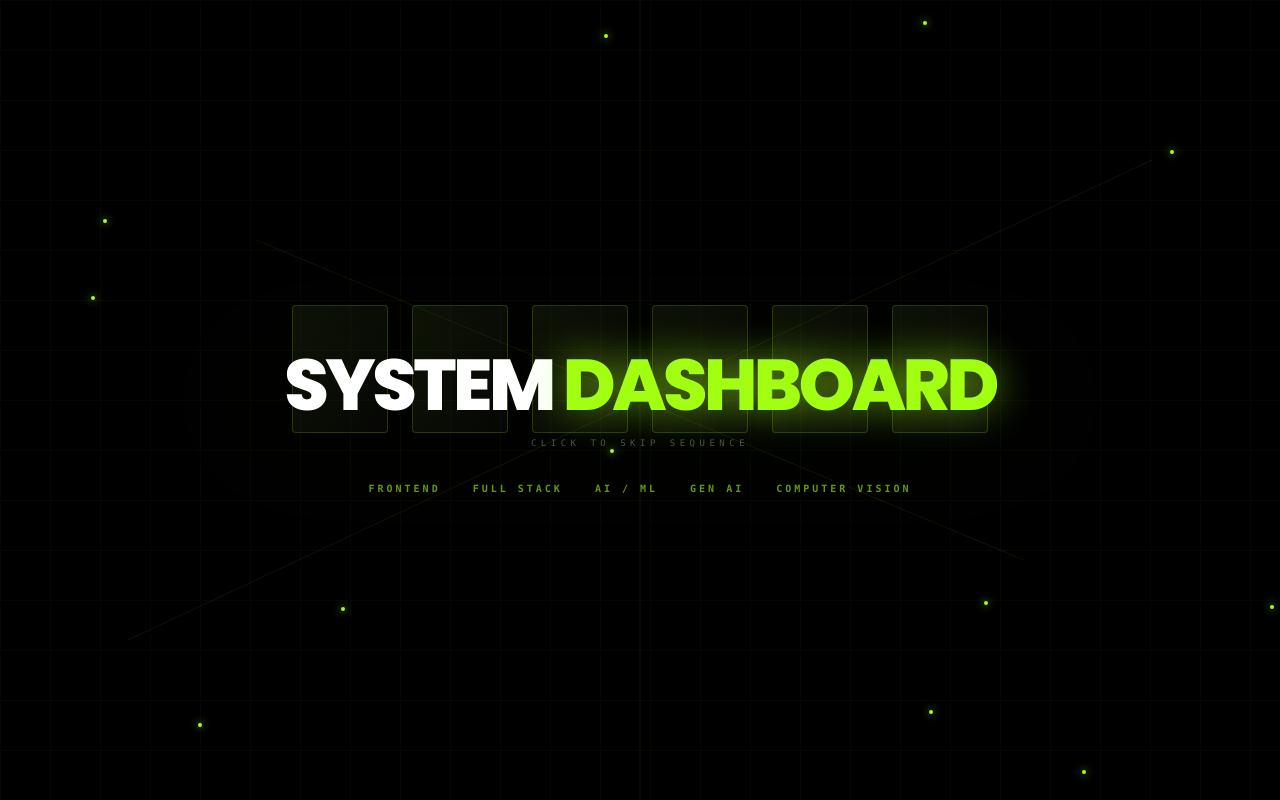
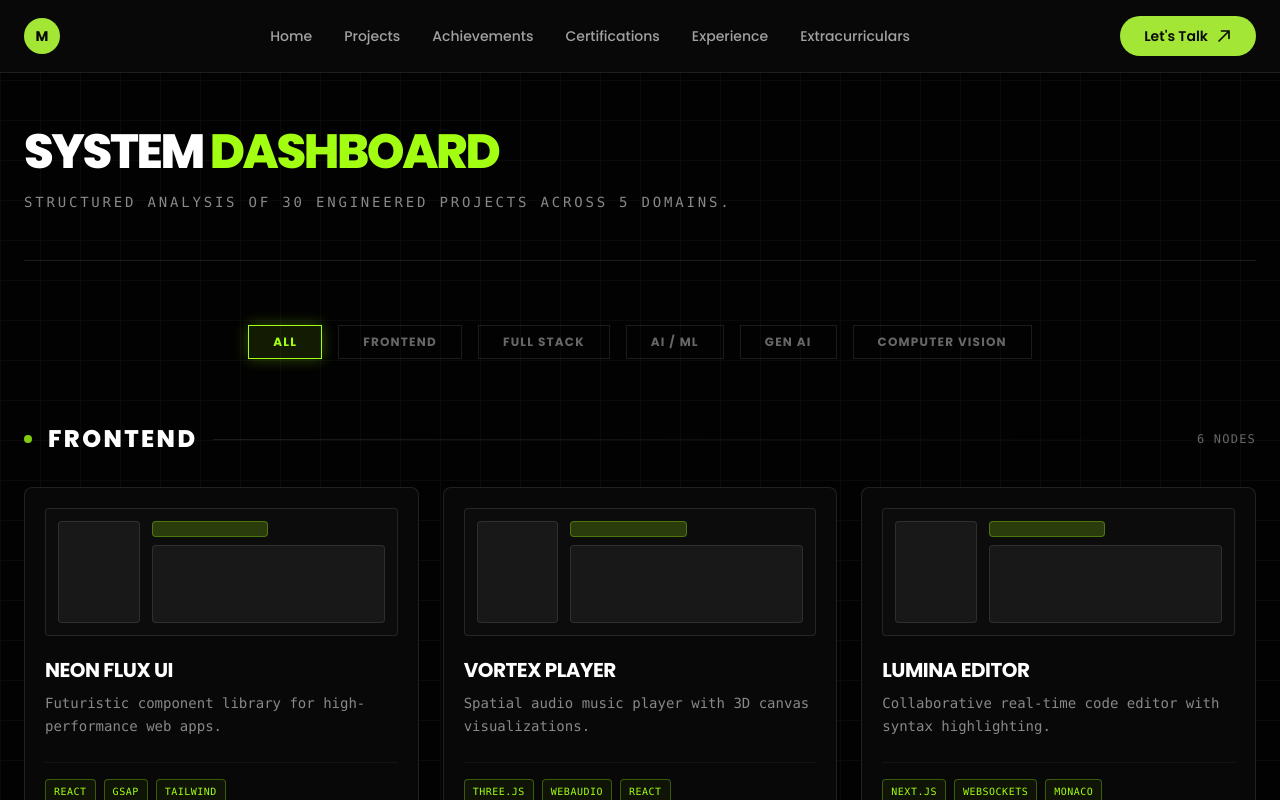
Before and after one commit to madhumithadasarathy/madhumitha_portfolio, a React (Vite) app: page /projects in a window 1280 px wide. Shown: the top 800 px of the page. Built offline with nearby package versions, Linux system fonts and the light colour scheme.

Commit message:
feat: implement premium material reveal intro animation

```diff
--- a/src/components/Intro.jsx
+++ b/src/components/Intro.jsx
@@ -1,177 +1,102 @@
-import React, { useEffect, useRef } from 'react';
-import anime from 'animejs/lib/anime.js';
+import React, { useEffect, useState } from 'react';
 
-const Intro = ({ onComplete }) => {
-  const containerRef = useRef(null);
-  const dotsRef = useRef([]);
-  const linesRef = useRef([]);
-  const modulesRef = useRef([]);
-  const categoriesRef = useRef([]);
-  const titleRef = useRef(null);
+const MaterialReveal = ({ onComplete }) => {
+  const [phase, setPhase] = useState(0);
 
-  const categories = [
-    "FRONTEND", "FULL STACK", "AI / ML", "GEN AI", "COMPUTER VISION"
+  useEffect(() => {
+    // Reveal Sequence:
+    // 0s: Base glass surface
+    // 0.5s: First light sweep & mask start
+    // 2.0s: Second fast sweep & lock-in
+    // 2.8s: Complete
+
+    const timers = [
+      setTimeout(() => setPhase(1), 100),
+      setTimeout(() => setPhase(2), 500),
+      setTimeout(() => setPhase(3), 2000),
+      setTimeout(() => setPhase(4), 2800),
+      setTimeout(() => onComplete(), 3500)
     ];
 
-  useEffect(() => {
-    // 1. Scene setup: Create dots at random positions
-    const timeline = anime.timeline({
-      easing: 'easeOutExpo',
-      duration: 1000,
-      complete: () => {
-        // Handle auto-transition if needed, or wait for user skip
-        setTimeout(onComplete, 500);
-      }
-    });
-
-    // Scene 1: SIGNAL IGNITION
-    timeline.add({
-      targets: '.signal-dot',
-      opacity: [0, 1],
-      scale: [0, 1],
-      delay: anime.stagger(50),
-      duration: 800
-    });
-
-    // Scene 2: CONNECTION LINES
-    timeline.add({
-      targets: '.signal-line',
-      strokeDashoffset: [anime.setDashoffset, 0],
-      opacity: [0, 0.4],
-      duration: 1000,
-      easing: 'easeInOutSine'
-    }, '-=400');
-
-    // Scene 3: PATH FLOW (Moving dots)
-    timeline.add({
-      targets: '.path-dot',
-      translateX: [0, 200],
-      opacity: [0, 1, 0],
-      duration: 1500,
-      loop: 2,
-      easing: 'linear'
-    }, '-=800');
-
-    // Scene 4: MODULE SNAP-IN
-    timeline.add({
-      targets: '.module-box',
-      translateY: [500, 0],
-      translateX: (el, i) => [(i % 2 === 0 ? -200 : 200), 0],
-      opacity: [0, 1],
-      scale: [0.5, 1],
-      rotate: [15, 0],
-      delay: anime.stagger(100),
-      duration: 1200,
-      easing: 'easeOutExpo'
-    }, '-=1000');
-
-    // Scene 5: CATEGORY TEXT
-    timeline.add({
-      targets: '.category-text',
-      opacity: [0, 1],
-      translateY: [20, 0],
-      delay: anime.stagger(150),
-      duration: 800,
-      easing: 'easeOutQuad'
-    }, '-=600');
-
-    // Scene 6: TITLE REVEAL
-    timeline.add({
-      targets: '.title-container',
-      scale: [0.9, 1],
-      opacity: [0, 1],
-      duration: 1200,
-      easing: 'easeOutElastic(1, .8)'
-    }, '-=400');
-
-    // Extra pulse for title
-    timeline.add({
-      targets: '.title-glow',
-      opacity: [0, 0.5, 0],
-      scale: [1, 1.2],
-      duration: 2000,
-      loop: true
-    }, '-=200');
-
-    return () => timeline.pause();
+    return () => timers.forEach(t => clearTimeout(t));
   }, [onComplete]);
 
-  const handleSkip = () => {
-    onComplete();
-  };
+  return (
+    <div className={`fixed inset-0 z-[100] bg-black flex items-center justify-center transition-opacity duration-700 ${phase >= 4 ? 'opacity-0' : 'opacity-100'}`}>
 
-  return (
+      {/* Step 1: Base Surface (The "Glass" layer) */}
+      <div className={`absolute inset-0 z-20 bg-black/40 backdrop-blur-2xl transition-opacity duration-1000 ${phase >= 2 ? 'opacity-0' : 'opacity-100'}`}>
+         {/* Subtle Reflection Line */}
+         <div className="absolute top-0 left-[-100%] w-[200%] h-full bg-gradient-to-r from-transparent via-white/[0.03] to-transparent rotate-45 transform-gpu pointer-events-none" />
+      </div>
+
+      {/* Step 2: Light Sweep Layer */}
       <div
-      ref={containerRef}
-      className="fixed inset-0 z-[100] bg-black overflow-hidden flex flex-col items-center justify-center cursor-pointer"
-      onClick={handleSkip}
-    >
-      {/* Scene 1, 2, 3: Signal Layer */}
-      <svg className="absolute inset-0 w-full h-full pointer-events-none opacity-20">
-        <defs>
-          <linearGradient id="lineGrad" x1="0%" y1="0%" x2="100%" y2="0%">
-            <stop offset="0%" stopColor="transparent" />
-            <stop offset="50%" stopColor="#A3FF12" />
-            <stop offset="100%" stopColor="transparent" />
-          </linearGradient>
-        </defs>
-        {/* Random Lines and Dots would go here - simplified for performance */}
-        <line x1="20%" y1="30%" x2="80%" y2="70%" stroke="#A3FF12" strokeWidth="1" className="signal-line" strokeDasharray="1000" />
-        <line x1="10%" y1="80%" x2="90%" y2="20%" stroke="#A3FF12" strokeWidth="1" className="signal-line" strokeDasharray="1000" />
-        <line x1="50%" y1="0%" x2="50%" y2="100%" stroke="#A3FF12" strokeWidth="1" className="signal-line" strokeDasharray="1000" />
-      </svg>
-
-      {/* Signal Dots */}
-      {[...Array(12)].map((_, i) => (
-        <div
-          key={i}
-          className="signal-dot absolute w-1 h-1 bg-[#A3FF12] rounded-full shadow-[0_0_8px_#A3FF12]"
+        className={`absolute inset-0 z-30 pointer-events-none transition-transform duration-[2000ms] ease-in-out ${phase >= 1 ? 'translate-x-full' : '-translate-x-full'}`}
         style={{
-            top: `${Math.random() * 100}%`,
-            left: `${Math.random() * 100}%`,
+          background: 'linear-gradient(110deg, transparent 40%, rgba(163,255,18,0.1) 45%, rgba(163,255,18,0.2) 50%, rgba(163,255,18,0.1) 55%, transparent 60%)',
         }}
       />
+
+      {/* Step 3: Masked UI Reveal */}
+      <div
+        className="max-w-7xl w-full px-12 relative z-10 flex flex-col gap-10"
+        style={{
+          maskImage: phase >= 2 ? 'linear-gradient(to right, black 100%, transparent 100%)' : 'linear-gradient(to right, transparent 0%, transparent 0%)',
+          WebkitMaskImage: phase >= 2 ? 'linear-gradient(to right, black 100%, transparent 100%)' : 'linear-gradient(to right, transparent 0%, transparent 0%)',
+          maskSize: '200% 100%',
+          WebkitMaskSize: '200% 100%',
+          maskPosition: phase >= 2 ? '0 0' : '100% 0',
+          WebkitMaskPosition: phase >= 2 ? '0 0' : '100% 0',
+          transition: 'mask-position 1.5s ease-out, -webkit-mask-position 1.5s ease-out'
+        }}
+      >
+        {/* Header Mock */}
+        <div className="h-24 border border-white/10 bg-white/[0.02] rounded-sm relative overflow-hidden">
+           <div className="absolute top-8 left-8 h-8 w-64 bg-white/5" />
+           <div className={`absolute inset-0 bg-[#A3FF12]/[0.02] transition-opacity duration-700 ${phase >= 3 ? 'opacity-100' : 'opacity-0'}`} />
+        </div>
+
+        {/* Filter Mock */}
+        <div className="flex justify-center gap-4">
+          {[1, 2, 3, 4, 5, 6].map(i => (
+            <div key={i} className="h-8 w-28 border border-white/10 bg-white/[0.01]" />
           ))}
+        </div>
 
-      {/* Scene 4: Module Layer */}
-      <div className="flex flex-wrap justify-center gap-6 max-w-4xl px-12 z-10">
-        {[...Array(6)].map((_, i) => (
-          <div
-            key={i}
-            className="module-box w-24 h-32 border border-[#A3FF12]/20 bg-white/[0.02] rounded-sm relative"
-          >
-             <div className="absolute inset-0 bg-gradient-to-br from-[#A3FF12]/5 to-transparent" />
+        {/* Cards Mock */}
+        <div className="grid grid-cols-1 md:grid-cols-2 lg:grid-cols-3 gap-8">
+          {[1, 2, 3].map(i => (
+            <div key={i} className="h-64 border border-white/5 bg-white/[0.01] flex flex-col p-6 gap-4">
+               <div className="flex-1 border border-white/10 bg-white/[0.02]" />
+               <div className="h-4 w-2/3 bg-white/5" />
+               <div className="h-3 w-1/3 bg-white/5" />
             </div>
           ))}
         </div>
-
-      {/* Scene 5: Category Layer */}
-      <div className="mt-12 flex flex-wrap justify-center gap-8 z-20">
-        {categories.map((cat, i) => (
-          <span
-            key={cat}
-            className="category-text text-[10px] font-mono font-bold tracking-[0.3em] text-[#A3FF12]/60 uppercase"
-          >
-            {cat}
-          </span>
-        ))}
       </div>
 
-      {/* Scene 6: Title Layer */}
-      <div className="title-container absolute text-center z-30 pointer-events-none">
-        <div className="title-glow absolute inset-0 bg-[#A3FF12] blur-3xl opacity-0" />
-        <h1 className="text-4xl md:text-7xl font-black uppercase tracking-tighter text-white relative">
-          SYSTEM <span className="text-[#A3FF12] drop-shadow-[0_0_20px_rgba(163,255,18,0.6)]">DASHBOARD</span>
+      {/* Step 5: Final Lock-in Glow */}
+      <div className={`absolute inset-0 z-40 pointer-events-none flex flex-col items-center justify-center transition-all duration-1000 ${phase >= 3 ? 'opacity-100 scale-100' : 'opacity-0 scale-110'}`}>
+         <div className="text-center">
+            <h1 className="text-4xl md:text-7xl font-black uppercase tracking-tighter text-white">
+              SYSTEM <span className="text-[#A3FF12] drop-shadow-[0_0_20px_rgba(163,255,18,0.4)]">DASHBOARD</span>
             </h1>
-        <p className="text-white/30 font-mono text-[9px] uppercase tracking-[0.5em] mt-4">
-          Click to skip sequence
-        </p>
+            <div className={`mt-6 h-[1px] bg-gradient-to-r from-transparent via-[#A3FF12] to-transparent transition-all duration-1000 ${phase >= 3 ? 'w-64 opacity-100' : 'w-0 opacity-0'}`} />
+         </div>
       </div>
 
-      {/* Background Grid */}
-      <div className="absolute inset-0 opacity-[0.03] pointer-events-none" style={{ backgroundImage: 'linear-gradient(rgba(163,255,18,1) 1px, transparent 1px), linear-gradient(90deg, rgba(163,255,18,1) 1px, transparent 1px)', backgroundSize: '50px 50px' }} />
+      {/* Grid Background */}
+      <div className="absolute inset-0 opacity-[0.03] pointer-events-none" style={{ backgroundImage: 'linear-gradient(rgba(163,255,18,1) 1px, transparent 1px), linear-gradient(90deg, rgba(163,255,18,1) 1px, transparent 1px)', backgroundSize: '40px 40px' }} />
+
+      <style>{`
+        @keyframes sweep {
+          from { transform: translateX(-100%) rotate(45deg); }
+          to { transform: translateX(200%) rotate(45deg); }
+        }
+      `}</style>
     </div>
   );
 };
 
-export default Intro;
+export default MaterialReveal;
```
Lines whose indentation alone changed are shown as unchanged.
